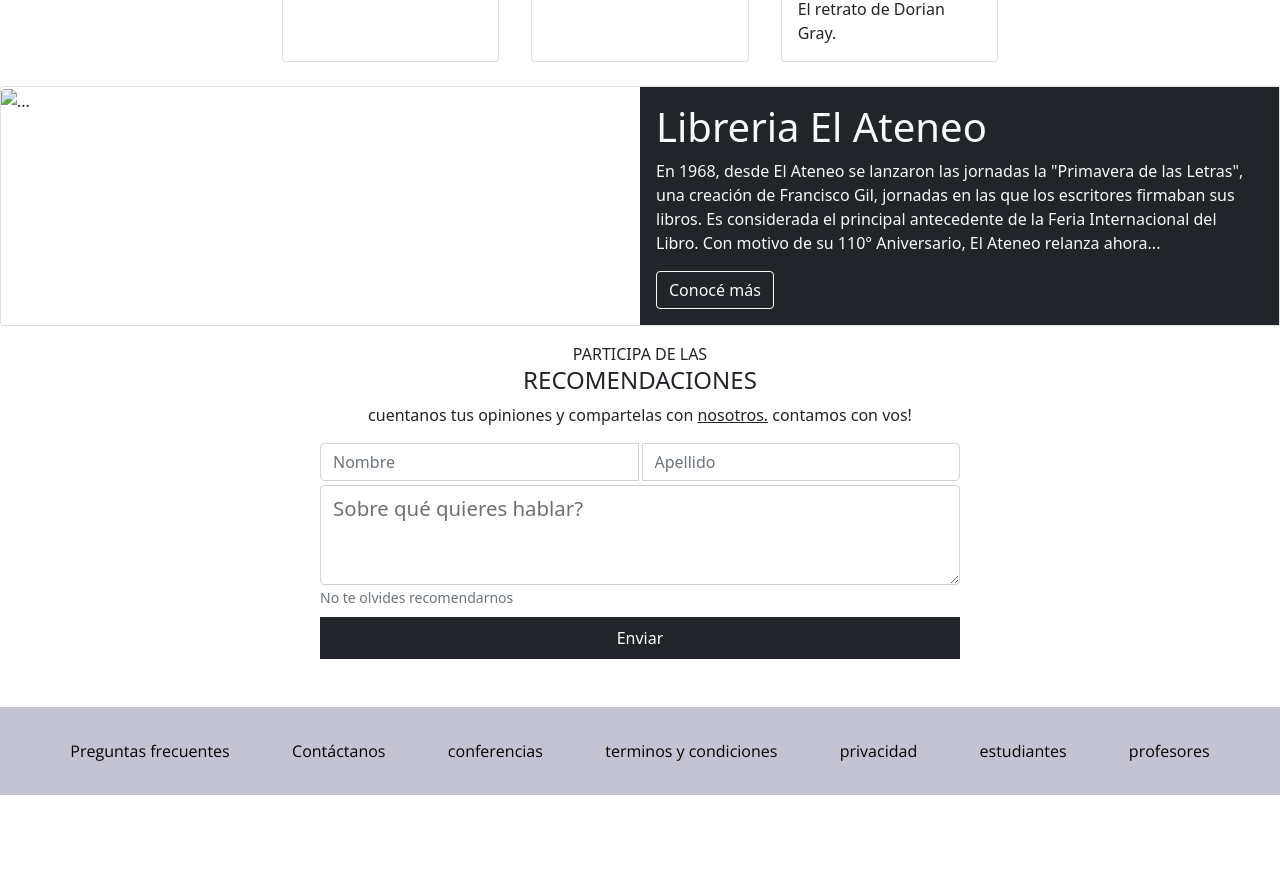
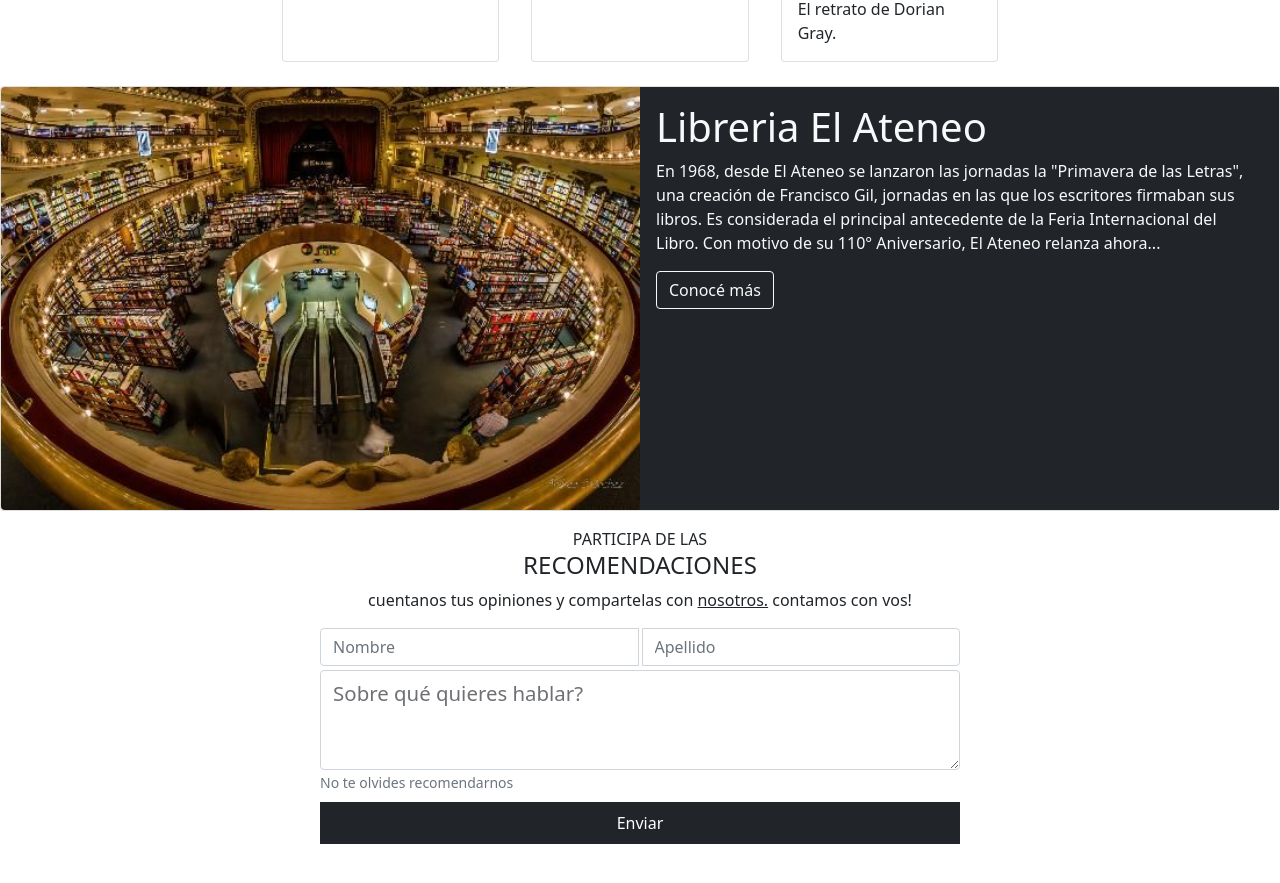
Before and after one commit to deborahirala/integradorparte2, a plain HTML site: page index.html in a window 1280 px wide. Shown: the part 1204-2087 px from the top of the page. Before the commit the page ends 1999 px from the top, so only its background shows below. Drawn offline with nearby package versions, Linux system fonts and the light colour scheme; the site is published under a folder, as on GitHub Pages, so addresses that start at the root find nothing.

Commit message:
firts commit

```diff
--- a/index.html
+++ b/index.html
@@ -111,7 +111,7 @@
 <div class="card mb-3">
     <div class="row g-0">
       <div class="col-md-6">
-        <img src="/imag/libreriapub.jpg" class="img-fluid rounded-start" alt="..." width="100%">
+        <img src="imag/libreriapub.jpg" class="img-fluid rounded-start" alt="..." width="100%">
       </div>
       <div class="col-md-6 row g-0">
         <div class="card-body bg-dark">
```
